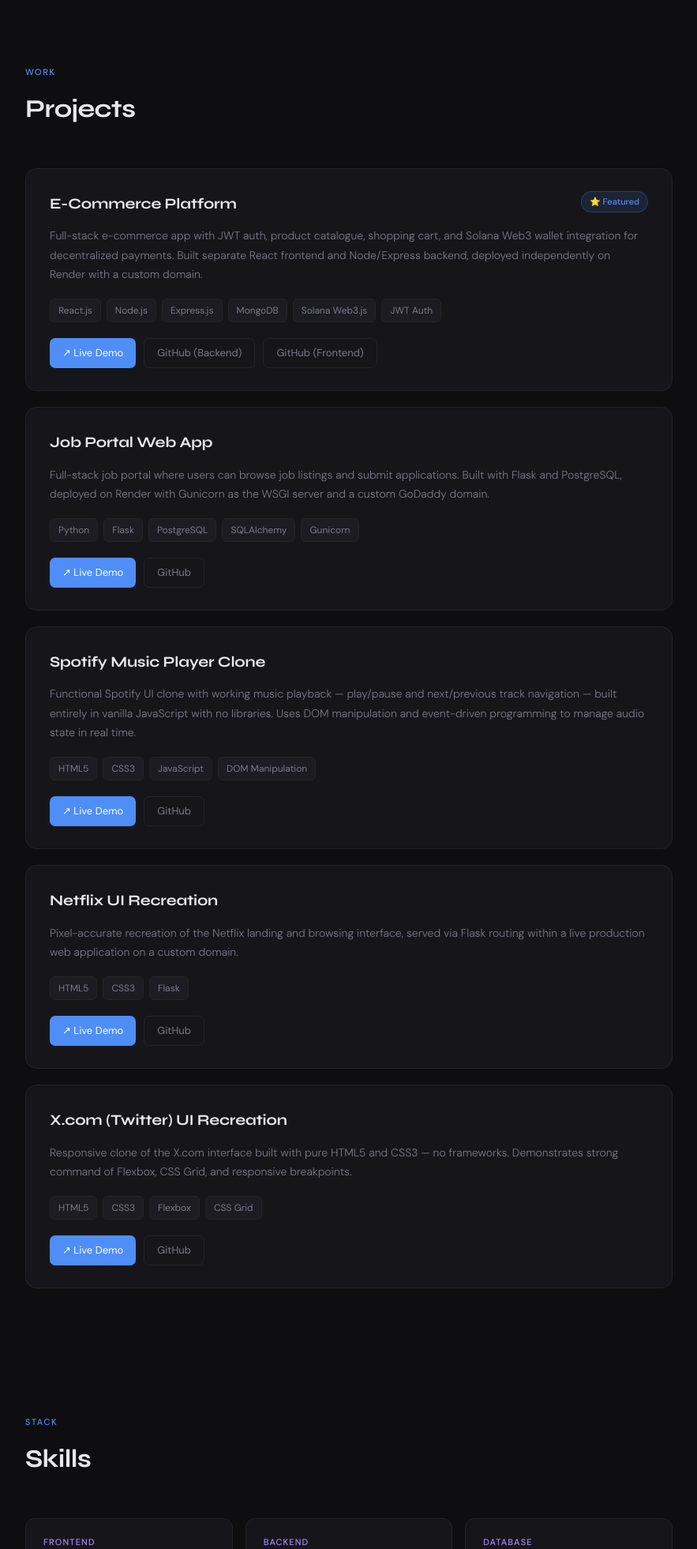
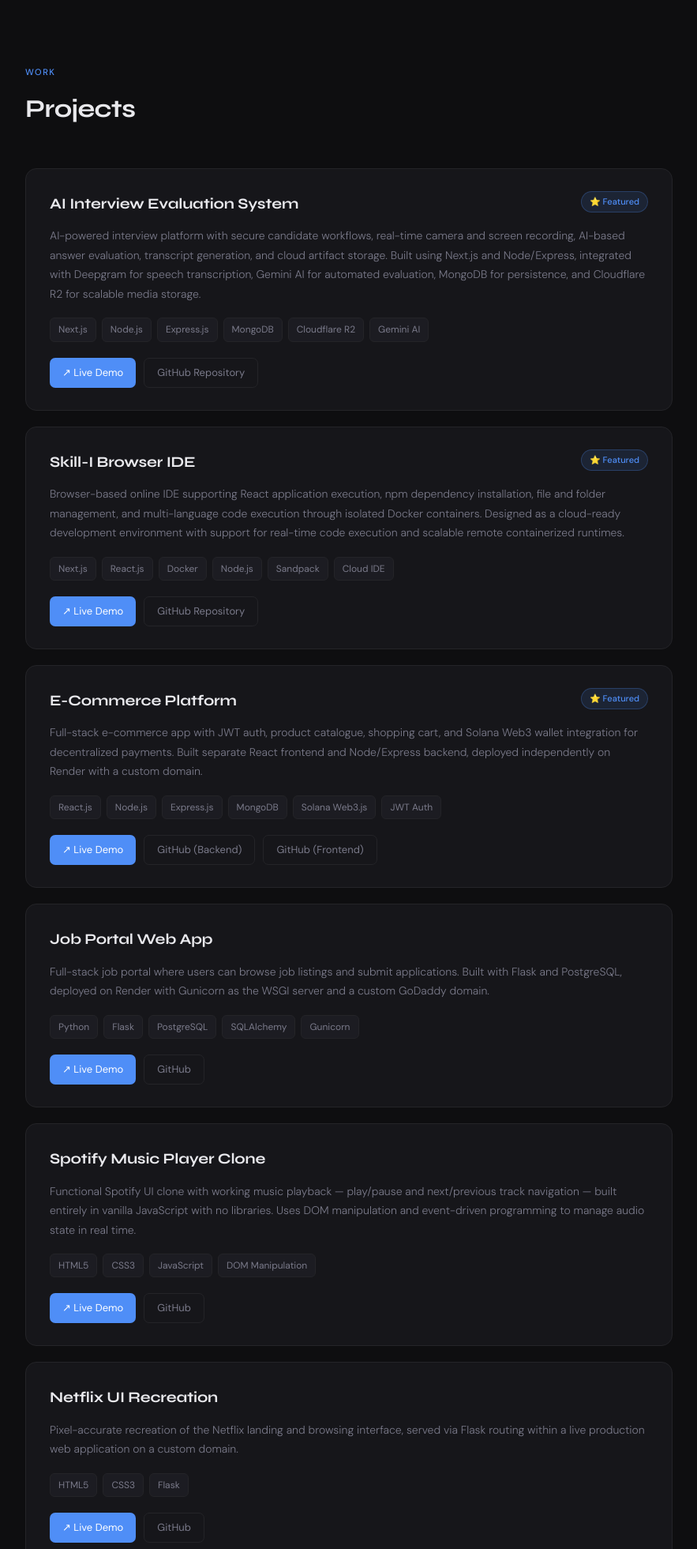
Before and after one commit to MRSE435/GlobalCanvas, a Flask app: page /portfolio in a window 1280 px wide. Shown: the part 798-2759 px from the top of the page at 79% size, without its empty margins (198-1081 px from the left). Run offline with Flask 3, Linux system fonts and the light colour scheme; some libraries are stand-ins or nearby versions.

Commit message:
updated portfolio wiht new projects

```diff
--- a/templates/Portfolio/index.html
+++ b/templates/Portfolio/index.html
@@ -335,6 +335,62 @@
   <h2>Projects</h2>
   <div class="projects-list">
 
+<div class="project-card">
+  <div class="project-top">
+    <span class="project-name">AI Interview Evaluation System</span>
+    <span class="project-star">⭐ Featured</span>
+  </div>
+
+  <p class="project-desc">
+    AI-powered interview platform with secure candidate workflows, real-time camera and screen recording, AI-based answer evaluation, transcript generation, and cloud artifact storage. Built using Next.js and Node/Express, integrated with Deepgram for speech transcription, Gemini AI for automated evaluation, MongoDB for persistence, and Cloudflare R2 for scalable media storage.
+  </p>
+
+  <div class="project-tech">
+    <span class="tag">Next.js</span>
+    <span class="tag">Node.js</span>
+    <span class="tag">Express.js</span>
+    <span class="tag">MongoDB</span>
+    <span class="tag">Cloudflare R2</span>
+    <span class="tag">Gemini AI</span>
+  </div>
+
+  <div class="project-links">
+    <a href="https://ai-interview-system-two.vercel.app" target="_blank" class="link-btn link-live">
+      ↗ Live Demo
+    </a>
+
+    <a href="https://github.com/MRSE435/AI-INTERVIEW-SYSTEM" target="_blank" class="link-btn link-github">
+      GitHub Repository
+    </a>
+  </div>
+</div>
+
+    <div class="project-card">
+  <div class="project-top">
+    <span class="project-name">Skill-I Browser IDE</span>
+    <span class="project-star">⭐ Featured</span>
+  </div>
+
+  <p class="project-desc">
+    Browser-based online IDE supporting React application execution, npm dependency installation, file and folder management, and multi-language code execution through isolated Docker containers. Designed as a cloud-ready development environment with support for real-time code execution and scalable remote containerized runtimes.
+  </p>
+
+  <div class="project-tech">
+    <span class="tag">Next.js</span>
+    <span class="tag">React.js</span>
+    <span class="tag">Docker</span>
+    <span class="tag">Node.js</span>
+    <span class="tag">Sandpack</span>
+    <span class="tag">Cloud IDE</span>
+  </div>
+
+  <div class="project-links">
+    <a href="https://skill-i-ide.vercel.app/" target="_blank" class="link-btn link-live">↗ Live Demo</a>
+    <a href="https://github.com/MRSE435/SkillI-Ide" target="_blank" class="link-btn link-github">GitHub Repository</a>
+  </div>
+</div>
+
+
     <div class="project-card">
       <div class="project-top">
         <span class="project-name">E-Commerce Platform</span>
```
